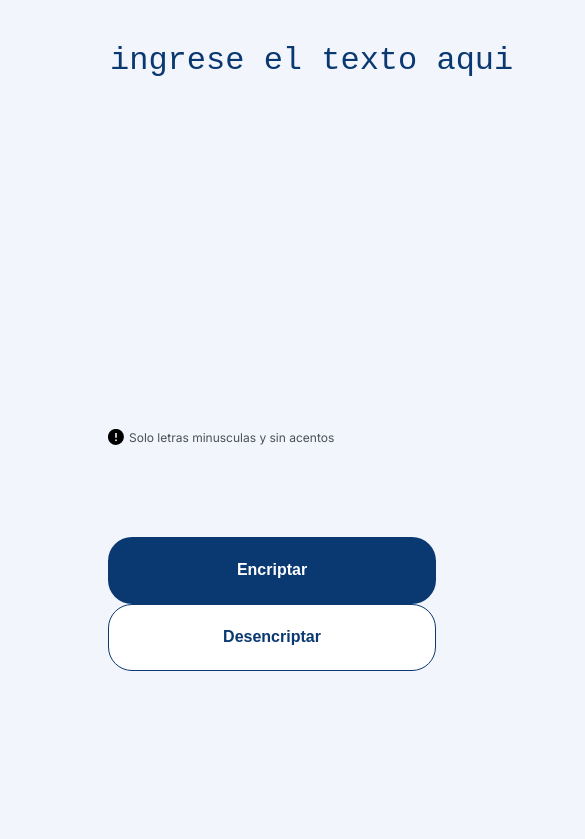
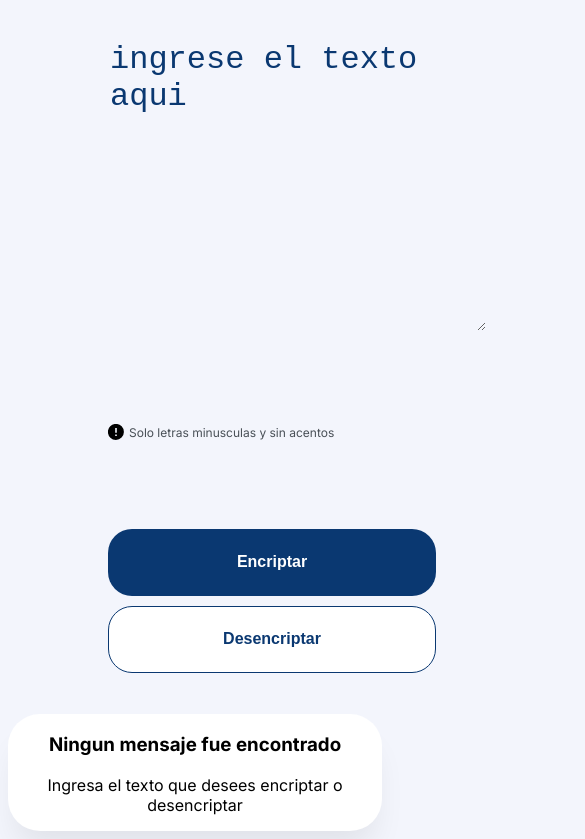
Before and after one commit to mapulgarin2/Encriptador, a plain HTML site: page index.html in a window 390 px wide. Shown: the part 83-922 px from the top of the page, 585 px wide, since content can reach past the window. Before the commit the page ends 844 px from the top, so only its background shows below. Drawn offline with Linux system fonts and the light colour scheme.

Commit message:
Se modifica el archivo style.css

```diff
--- a/style.css
+++ b/style.css
@@ -28,13 +28,15 @@ header img{
 
 .text-area{
     background: transparent;
-    width: 577px;
+    width: 100%;
+    max-width: 577px;
     height: 288px;
     border: none;
     color: var(--onecolor);
     font-size: 32px;
     outline: none;
     text-transform: lowercase;
+    overflow: auto;
 }
 ::placeholder { color: var(--onecolor); }
 
@@ -81,11 +83,43 @@ header img{
     display: flex;
     flex-direction: column;
     align-items: center;
-    justify-content: space-between;
-    width: 400px;
+    justify-content: center;
+    gap: 100px;
+    text-align: center;
+    max-width: 400px;
+    width: 100%;
     height: 550px;
     margin-right: 100px;
     background-color: white;
     box-shadow: 0px 24px 32px -8px rgba(0, 0, 0, 0.08);
     border-radius: 32px;
 }
+
+.aside__muneco{
+    display: block ;
+}
+
+@media screen and (max-width: 768px) {
+    main{
+        flex-direction: column;
+    }
+    .form{
+        width: 100%;
+    }
+    .aside__muneco{
+        display: none ;
+    }
+    .aside{
+       height: auto;
+        margin: auto;
+    }
+    .aside_mensaje{
+        display: none;
+    }
+    .btn_container{
+        display: flex;
+        flex-wrap: wrap;
+        gap: 10px;
+    }
+
+}
```
